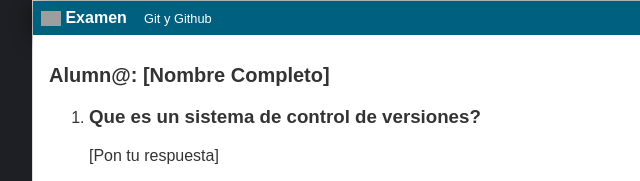
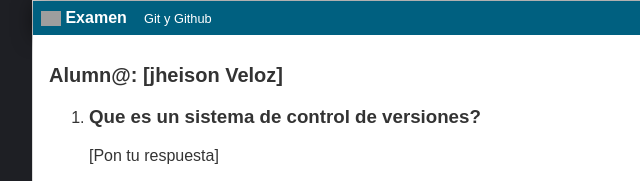
Before and after one commit to roxsross/bootcamp-devops-eduIT, a plain HTML site: page FundamentosGIT/Lab02/jheisonv.html in a window 1280 px wide. Shown: the top 181 px of the page, 159-799 px from the left. Drawn offline with Linux system fonts and the light colour scheme; grey boxes are pictures that could not be loaded.

Commit message:
Nombre completo

```diff
--- a/FundamentosGIT/Lab02/index.html
+++ b/FundamentosGIT/Lab02/jheisonv.html
@@ -15,7 +15,7 @@
             <span id="tagline">Git y Github</span>
         </div>
         <div id="post">
-            <h1>Alumn@: [Nombre Completo]</h1>
+            <h1>Alumn@: [jheison Veloz]</h1>
             <ol>
                 <li>
                     <h3>Que es un sistema de control de versiones?</h3>
```
